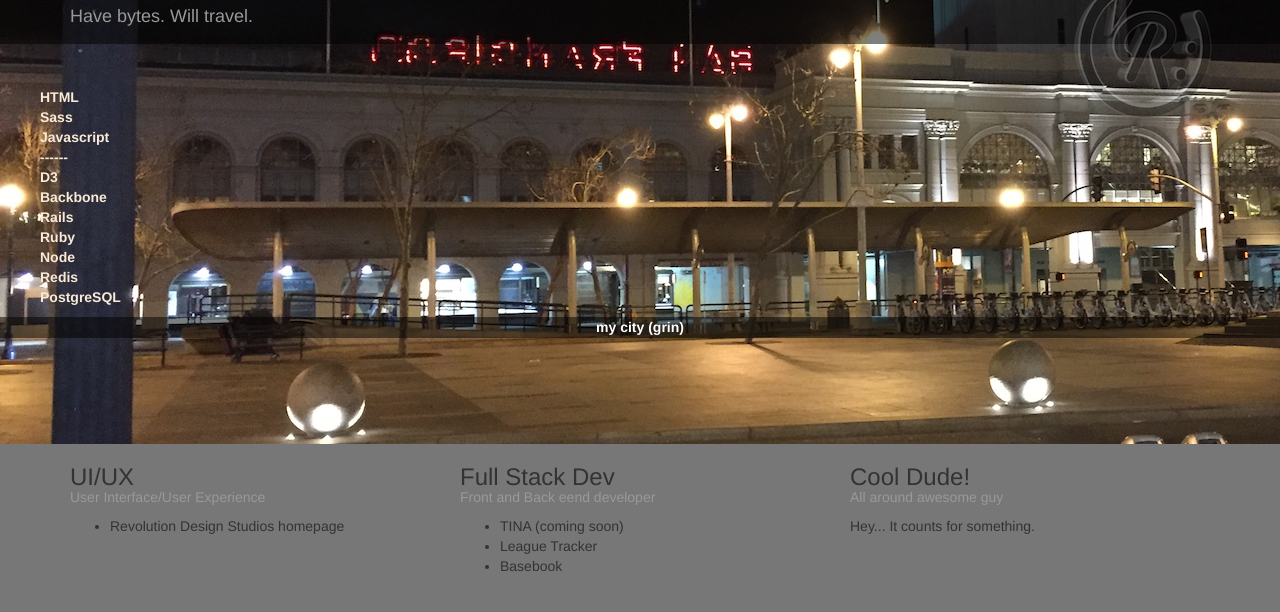
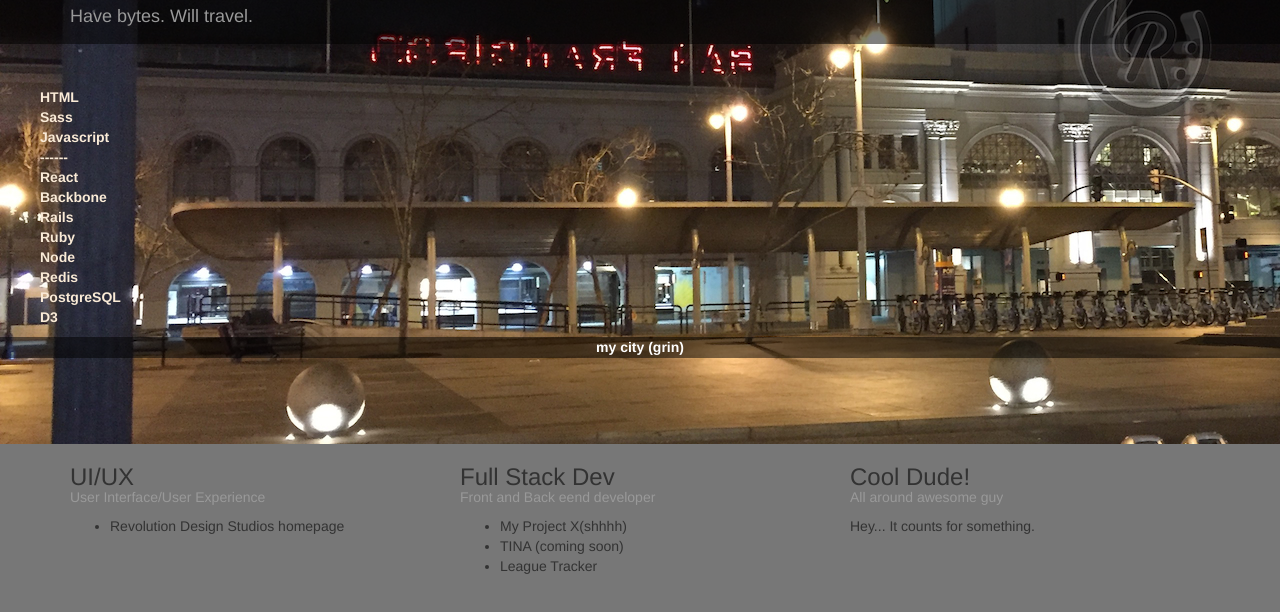
Before and after one commit to jdangerfield/jdangerfield.github.io, a plain HTML site: page index.html in a window 1280 px wide. Shown: the part 56-668 px from the top of the page. Drawn offline with nearby package versions, Linux system fonts and the light colour scheme.

Commit message:
Update index.html

```diff
--- a/index.html
+++ b/index.html
@@ -18,14 +18,14 @@
 						<li>Sass</li>
 						<li>Javascript</li>
 						<li>------</li>
-						<li>D3</li>
+						<li>React</li>
 						<li>Backbone</li>
 						<li>Rails</li>
 						<li>Ruby</li>
 						<li>Node</li>
 						<li>Redis</li>
 						<li>PostgreSQL</li>
-
+						<li>D3</li>
 					</ul>
 				</div>
 				<div id="snap" class="shade">my city (grin)</div>
@@ -43,9 +43,9 @@
 					<h3>Full Stack Dev</h3>
 					<h5>Front and Back eend developer</h6>
 					<ul>
+						<li><a href ="https://trba.herokuapp.com">My Project X</a>(shhhh)</li>
 						<li>TINA (coming soon)</li>
 						<li>League Tracker</li>
-						<li>Basebook</li>
 					</ul>
 				</div>
 
```
